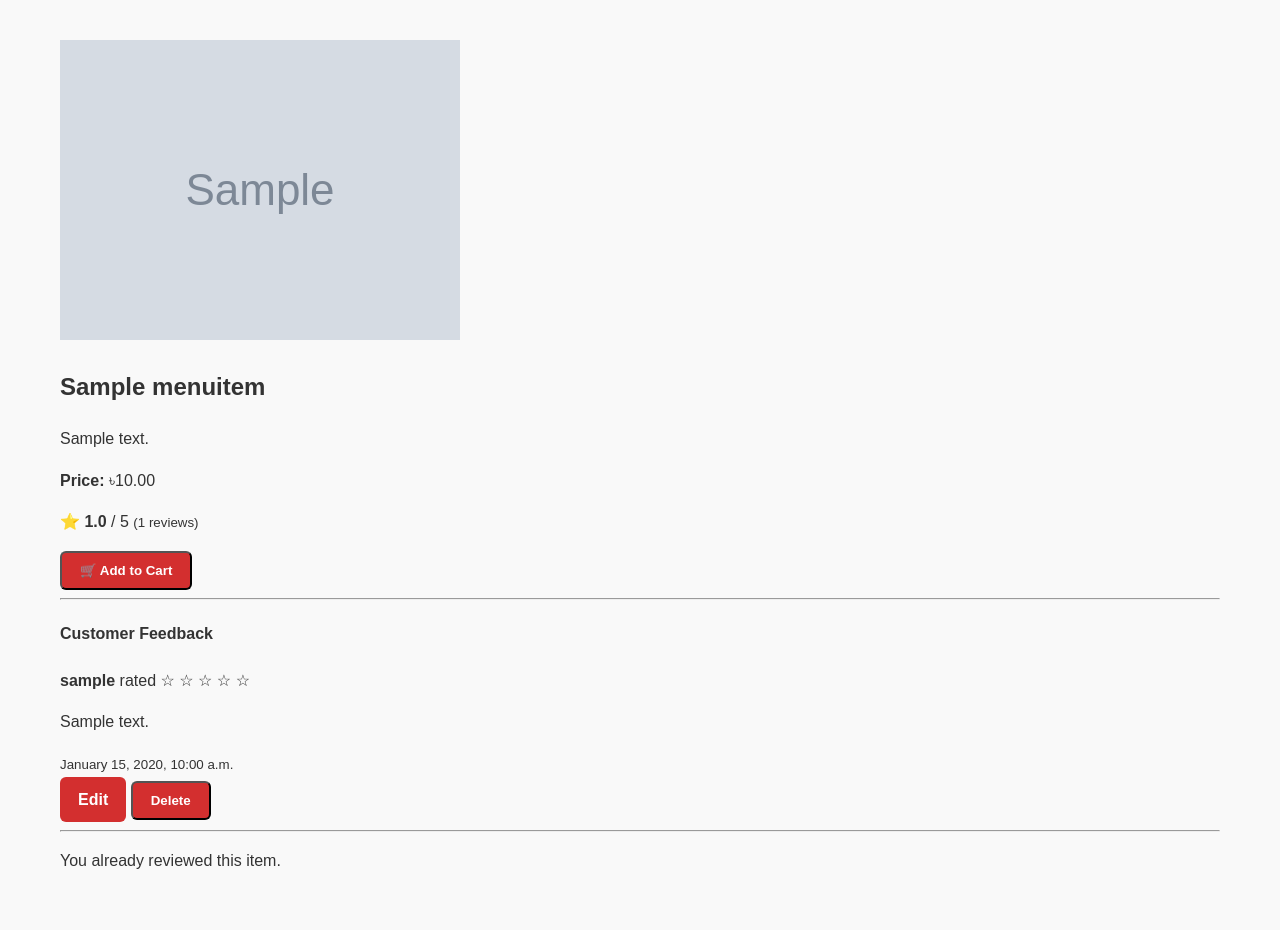
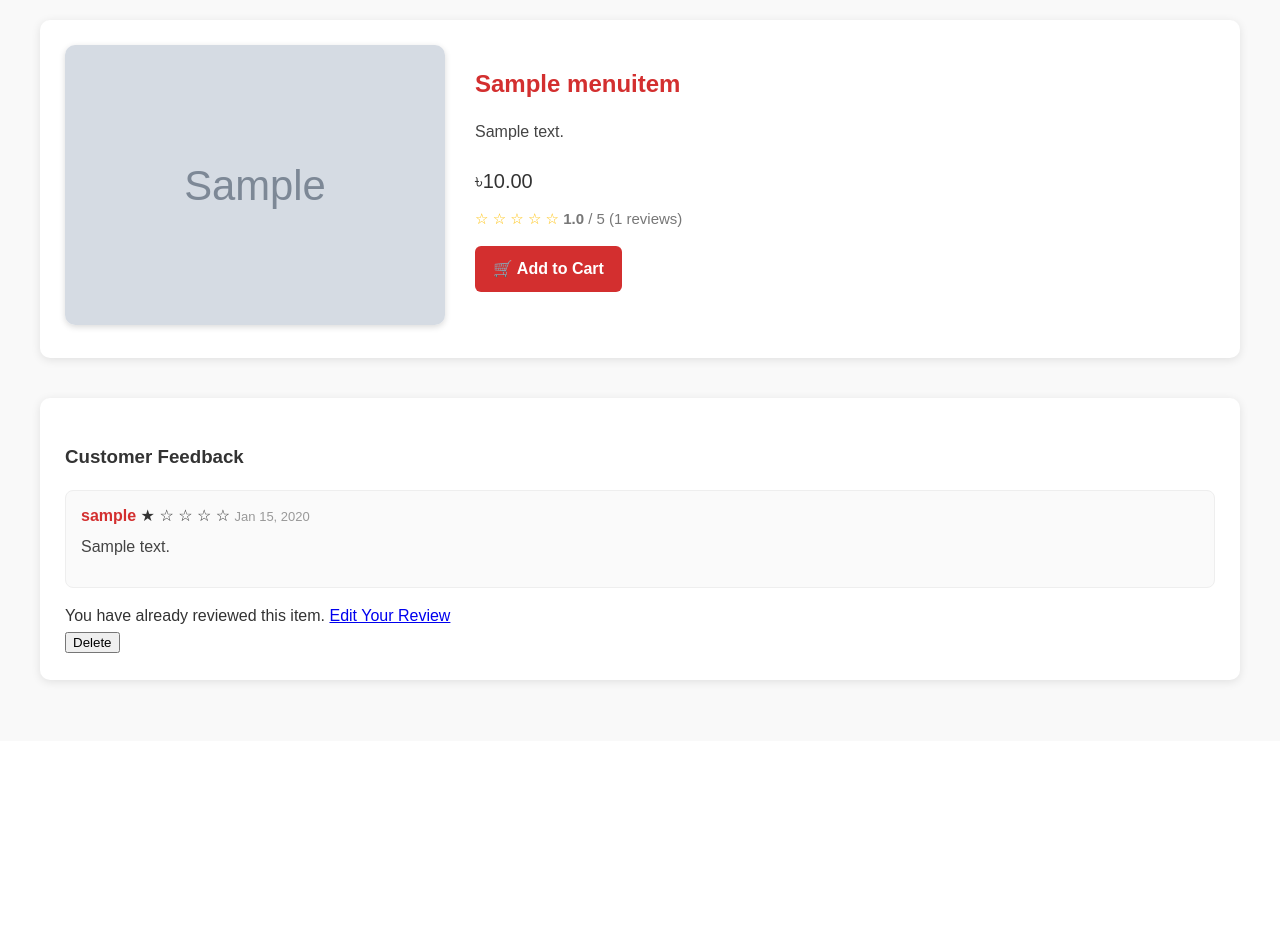
Before and after one commit to ayesha-ahona/Django-Canteen-Management-System, a Django app: page /item/1/ in a window 1280 px wide. Shown: the part 59-989 px from the top of the page. After the commit the page ends 800 px from the top, so only its background shows below. Run offline with Django 5.2, Linux system fonts and the light colour scheme; the first user in the database is signed in; tables that the repository leaves empty hold one stand-in row (Sample ...).

Commit message:
Rating system update

```diff
--- a/my_canteen/static/my_canteen/css/styles.css
+++ b/my_canteen/static/my_canteen/css/styles.css
@@ -129,6 +131,42 @@ body {
     border-radius: 6px;
     margin-bottom: 10px;
 }
+
+/* --- নতুন যুক্ত করা হয়েছে --- */
+.card-details {
+    margin-top: auto; /* Pushes details to the bottom */
+}
+
+.product-name {
+    font-size: 16px;
+    font-weight: bold;
+    color: #333;
+    text-decoration: none;
+    display: block;
+    margin-bottom: 8px;
+}
+
+.price {
+    font-size: 18px;
+    font-weight: bold;
+    color: #d32f2f;
+    margin: 0;
+}
+
+.rating {
+    display: flex;
+    justify-content: center;
+    align-items: center;
+    gap: 5px;
+    margin-top: 5px;
+    font-size: 14px;
+    color: #777;
+}
+
+.stars {
+    color: #ffc107;
+}
+
 
 /* ---------- Badges ---------- */
 .card-media {
--- a/my_canteen/templates/my_canteen/item_detail.html
+++ b/my_canteen/templates/my_canteen/item_detail.html
@@ -1,103 +1,134 @@
 {% extends "my_canteen/base.html" %}
-{% load static %}
 {% block content %}
-<div class="container my-5">
 
-    <!-- Item Info -->
-    <div class="row">
-        <div class="col-md-5">
+<style>
+    .rating-input {
+        display: flex;
+        flex-direction: row-reverse; /* স্টারগুলোকে ডান থেকে বামে সাজানো হয়েছে */
+        justify-content: flex-end;
+        gap: 4px;
+        margin-bottom: 15px;
+    }
+    .rating-input input[type="radio"] {
+        display: none; /* আসল রেডিও বাটন লুকিয়ে রাখা হয়েছে */
+    }
+    .rating-input label {
+        font-size: 28px;
+        color: #ddd;
+        cursor: pointer;
+        transition: color 0.2s;
+    }
+    /* হোভার করলে স্টার এবং তার আগের স্টারগুলো রঙিন হবে */
+    .rating-input:hover label,
+    .rating-input label:hover ~ label {
+        color: #ffc107;
+    }
+    /* সিলেক্ট করা স্টার এবং তার আগের স্টারগুলো রঙিন থাকবে */
+    .rating-input input[type="radio"]:checked ~ label {
+        color: #ffc107;
+    }
+</style>
+
+<div class="item-detail-container">
+    <div class="item-image">
         {% if item.image %}
-                <img src="{{ item.image.url }}" class="img-fluid rounded shadow" alt="{{ item.name }}">
+            <img src="{{ item.image.url }}" alt="{{ item.name }}">
+        {% else %}
+            <img src="https://via.placeholder.com/450x300.png?text=No+Image" alt="Default item image">
         {% endif %}
     </div>
-        <div class="col-md-7">
+
+    <div class="item-info">
         <h2>{{ item.name }}</h2>
-            <p class="text-muted">{{ item.description }}</p>
-            <p><strong>Price:</strong> ৳{{ item.price }}</p>
+        <p class="item-description">{{ item.description }}</p>
 
-            <p>
-                ⭐ <strong>{{ avg_rating }}</strong> / 5
-                <small>({{ total_reviews }} reviews)</small>
-            </p>
-
-            <form method="post" action="{% url 'add_to_cart' item.id %}">
-                {% csrf_token %}
-                <button type="submit" class="btn btn-success">🛒 Add to Cart</button>
-            </form>
+        <div class="price-rating-box">
+            <div class="item-price">৳{{ item.price }}</div>
+            <div class="item-rating">
+                <span class="stars" title="{{ avg_rating|floatformat:1 }}/5">
+                    {% with rating_floor=avg_rating|floatformat:0 %}
+                        {% for i in "12345" %}
+                            {% if forloop.counter <= rating_floor %}
+                                <span class="star filled">★</span>
+                            {% else %}
+                                <span class="star">☆</span>
+                            {% endif %}
+                        {% endfor %}
+                    {% endwith %}
+                </span>
+                <span class="avg-text">
+                    <strong>{{ avg_rating|floatformat:1 }}</strong> / 5
+                </span>
+                <span class="review-count">({{ total_reviews }} reviews)</span>
             </div>
         </div>
 
-    <hr>
+        {% if item.stock > 0 %}
+            <a href="{% url 'add_to_cart' item.id %}" class="btn btn-primary btn-lg">🛒 Add to Cart</a>
+        {% else %}
+            <p class="out-of-stock">⛔ Out of Stock</p>
+        {% endif %}
+    </div>
+</div>
 
-    <!-- Reviews Section -->
-    <div class="mt-5">
-        <h4>Customer Feedback</h4>
+<div class="feedback-section">
+    <h3>Customer Feedback</h3>
 
     {% if reviews %}
-            {% for review in reviews %}
-                <div class="border p-3 mb-3 rounded">
-                    <strong>{{ review.user.username }}</strong> rated
-                    <span class="text-warning">
+        {% for r in reviews %}
+            <div class="review-card">
+                <div class="review-head">
+                    <strong>{{ r.user.username }}</strong>
+                    <span class="review-stars">
                         {% for i in "12345" %}
-                            {% if i|add:"0"|floatformat:0 <= review.rating %}
-                                ★
-                            {% else %}
-                                ☆
-                            {% endif %}
+                            {% if forloop.counter <= r.rating %}<span class="star filled">★</span>
+                            {% else %}<span class="star">☆</span>{% endif %}
                         {% endfor %}
                     </span>
-                    <p>{{ review.comment }}</p>
-                    <small class="text-muted">{{ review.created_at|date:"F j, Y, g:i a" }}</small>
-
-                    {% if review.user == request.user %}
-                        <div class="mt-2">
-                            <a href="{% url 'edit_review' item.id %}" class="btn btn-sm btn-outline-warning">Edit</a>
-                            <form action="{% url 'delete_review' item.id %}" method="POST" style="display:inline;">
-                                {% csrf_token %}
-                                <button type="submit" class="btn btn-sm btn-outline-danger">Delete</button>
-                            </form>
+                    <span class="review-date">{{ r.created_at|date:"M d, Y" }}</span>
                 </div>
-                    {% endif %}
+                {% if r.comment %}<p class="review-text">{{ r.comment }}</p>{% endif %}
             </div>
         {% endfor %}
     {% else %}
-            <p class="text-muted">No reviews yet. Be the first to share your feedback!</p>
+        <p class="muted">No reviews yet. Be the first to share your feedback!</p>
+    {% endif %}
+
+    {% if user.is_authenticated %}
+        {% if can_review %}
+            <hr class="divider">
+            <h4>Write Your Review</h4>
+            <form method="post" action="{% url 'submit_review' item.id %}" class="review-form card">
+                {% csrf_token %}
+
+                <div class="rating-input">
+                    <input type="radio" id="star5" name="rating" value="5" required><label for="star5" title="5 stars">★</label>
+                    <input type="radio" id="star4" name="rating" value="4"><label for="star4" title="4 stars">★</label>
+                    <input type="radio" id="star3" name="rating" value="3"><label for="star3" title="3 stars">★</label>
+                    <input type="radio" id="star2" name="rating" value="2"><label for="star2" title="2 stars">★</label>
+                    <input type="radio" id="star1" name="rating" value="1"><label for="star1" title="1 star">★</label>
+                </div>
+
+                {{ form.comment.errors }}
+                <textarea name="comment" class="form-control" placeholder="Share details of your own experience..." rows="4">{{ form.comment.value|default_if_none:'' }}</textarea>
+
+                <button class="btn btn-primary" type="submit">Submit Review</button>
+            </form>
+        {% elif already %}
+            <div class="note">
+                You have already reviewed this item.
+                <a class="link" href="{% url 'edit_review' item.id %}">Edit Your Review</a>
+                <form method="post" action="{% url 'delete_review' item.id %}" class="inline">
+                    {% csrf_token %}
+                    <button type="submit" class="link link--danger">Delete</button>
+                </form>
+            </div>
+        {% else %}
+            <div class="note">You can write a review after your order is successfully delivered.</div>
+        {% endif %}
+    {% else %}
+        <div class="note">Please <a href="{% url 'login' %}?next={{ request.path }}">login</a> to write a review.</div>
     {% endif %}
 </div>
 
-    <hr>
-
-    <!-- Write Review Section -->
-    <div class="mt-4">
-        {% if user.is_authenticated %}
-            {% if can_review %}
-                <h5>Write Your Review</h5>
-                <form method="POST" action="{% url 'submit_review' item.id %}">
-                    {% csrf_token %}
-                    <div class="mb-3">
-                        <label for="rating" class="form-label">Your Rating (1-5)</label>
-                        <select name="rating" id="rating" class="form-select" required>
-                            <option value="">Select</option>
-                            {% for i in "12345" %}
-                                <option value="{{ i }}">{{ i }}</option>
-                            {% endfor %}
-                        </select>
-                    </div>
-                    <div class="mb-3">
-                        <label for="comment" class="form-label">Your Feedback</label>
-                        <textarea name="comment" id="comment" rows="3" class="form-control" placeholder="Write your thoughts..." required></textarea>
-                    </div>
-                    <button type="submit" class="btn btn-primary">Submit Review</button>
-                </form>
-            {% elif already %}
-                <p class="text-info">You already reviewed this item.</p>
-            {% else %}
-                <p class="text-muted">You can review this item after purchasing it.</p>
-            {% endif %}
-        {% else %}
-            <p class="text-muted">Please <a href="{% url 'login' %}">login</a> to give a review.</p>
-        {% endif %}
-    </div>
-
-</div>
 {% endblock %}
```
Also changed, not shown: other parts of my_canteen/static/my_canteen/css/styles.css (+2 -0 lines), my_canteen/templates/my_canteen/menu.html (+42 -21 lines), media/menu/French-Fries.jpg (added), media/menu/chicken-shawarma.jpg (added). Lines whose indentation alone changed are shown as unchanged.
